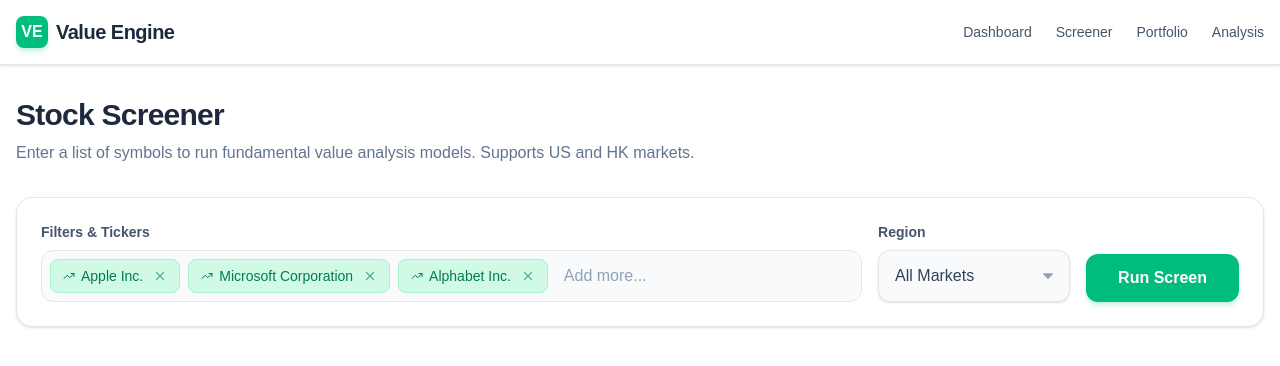
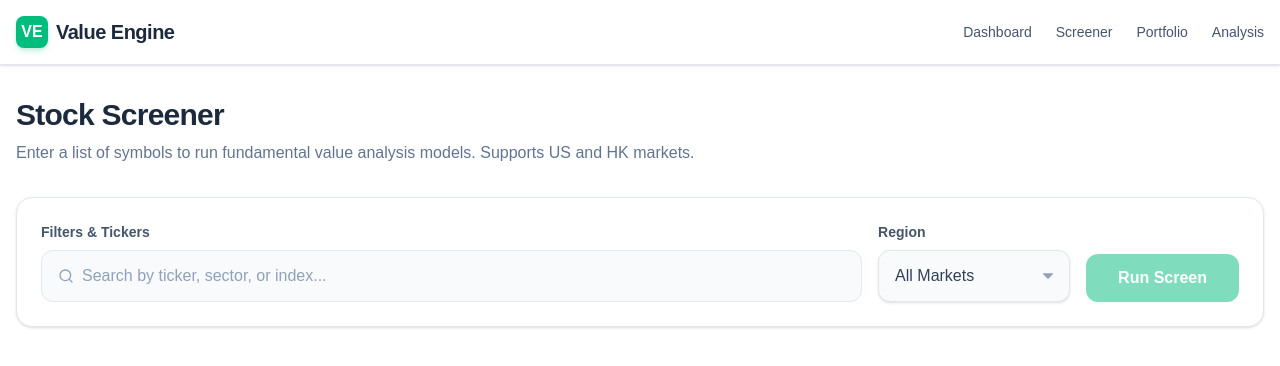
Before and after one commit to Springf/value_engine, a Next.js app in the folder frontend/: page /screener in a window 1280 px wide. Shown: the top 366 px of the page. Built offline with nearby package versions, Linux system fonts and the light colour scheme.

Commit message:
Clear default tickers and fix index region mapping in autocomplete

```diff
--- a/frontend/src/app/screener/page.tsx
+++ b/frontend/src/app/screener/page.tsx
@@ -19,11 +19,7 @@
 }
 
 export default function ScreenerPage() {
-    const [selectedEntities, setSelectedEntities] = useState<Entity[]>([
-        { id: "AAPL", type: "ticker", label: "Apple Inc." },
-        { id: "MSFT", type: "ticker", label: "Microsoft Corporation" },
-        { id: "GOOGL", type: "ticker", label: "Alphabet Inc." }
-    ]);
+    const [selectedEntities, setSelectedEntities] = useState<Entity[]>([]);
     const [region, setRegion] = useState<string>("all");
     const [results, setResults] = useState<ScreenResult[]>([]);
     const [loading, setLoading] = useState(false);
```
Also changed, not shown: 1 other file (tests, documents, lock files or other folders).
